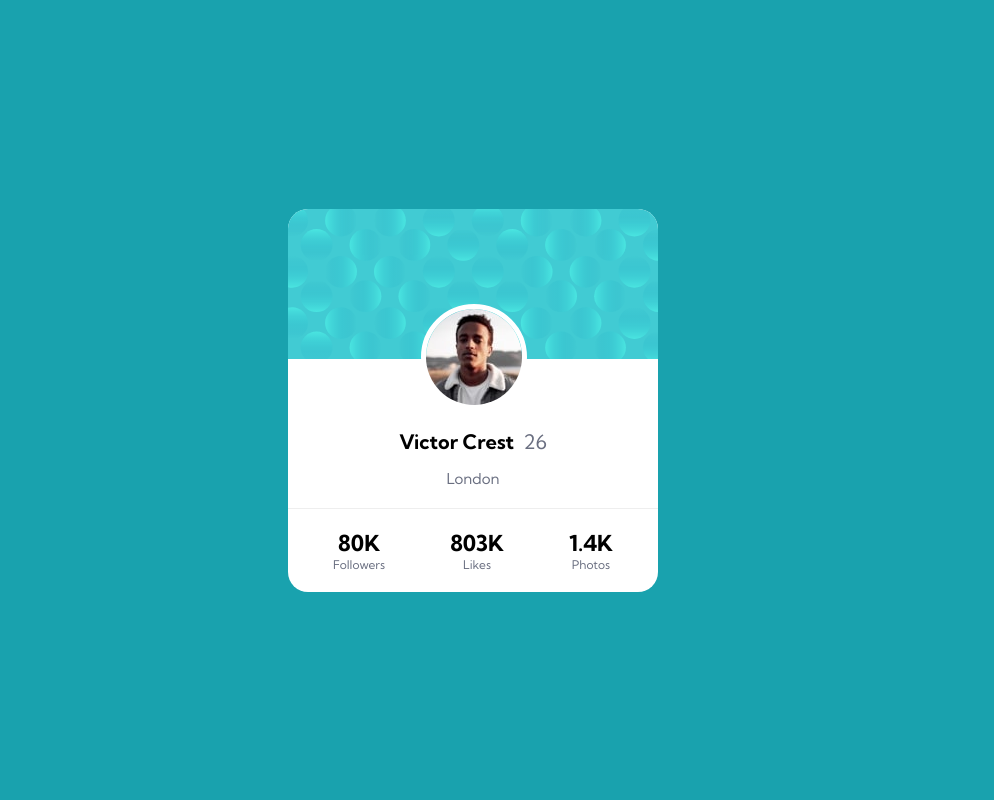
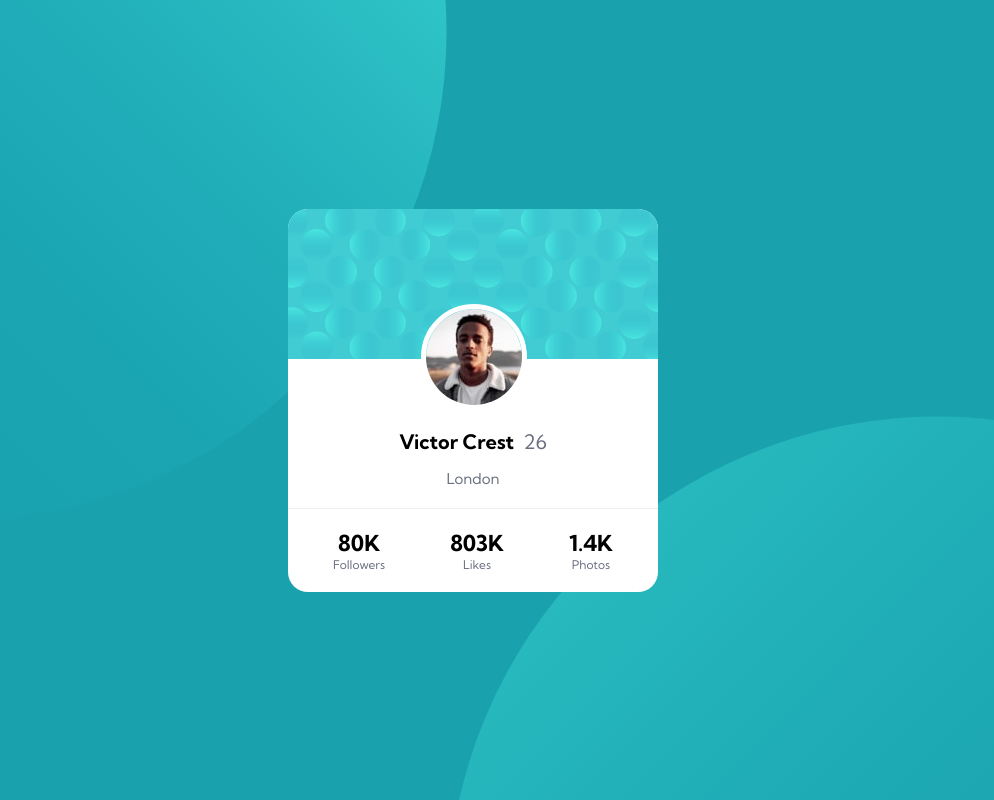
Before and after one commit to Tomas-Arrativel/Profile-card, a plain HTML site: page index.html in a window 1280 px wide. Shown: the whole page, without its empty margins (167-1161 px from the left). Drawn offline with Linux system fonts and the light colour scheme.

Commit message:
Update css.css

```diff
--- a/styles/css.css
+++ b/styles/css.css
@@ -25,6 +25,10 @@ body {
   display: flex;
   justify-content: center;
   align-items: center;
+  background: url(../images/bg-pattern-top.svg),
+    url(../images/bg-pattern-bottom.svg);
+  background-position: right 52vw bottom 35vh, left 48vw top 52vh;
+  background-repeat: no-repeat, no-repeat;
   background-color: var(--dark-cyan);
 }
 
```
